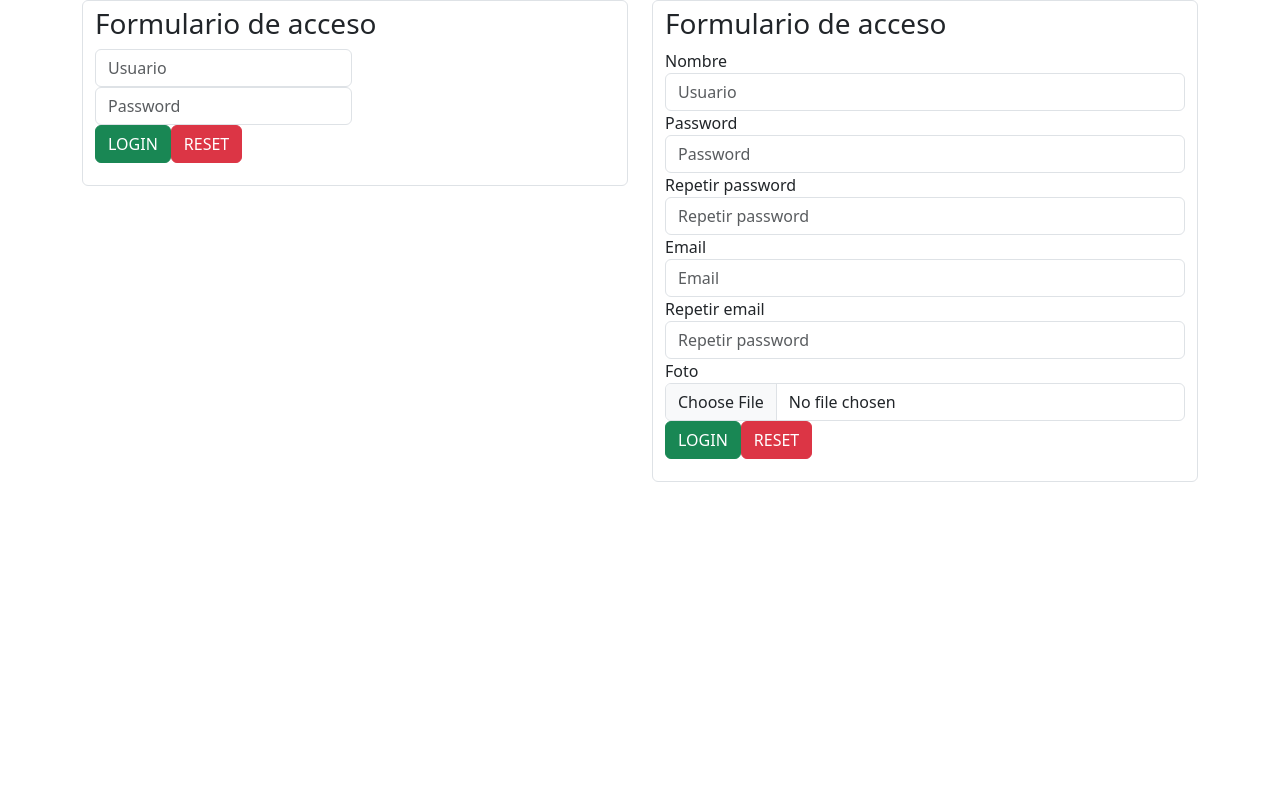
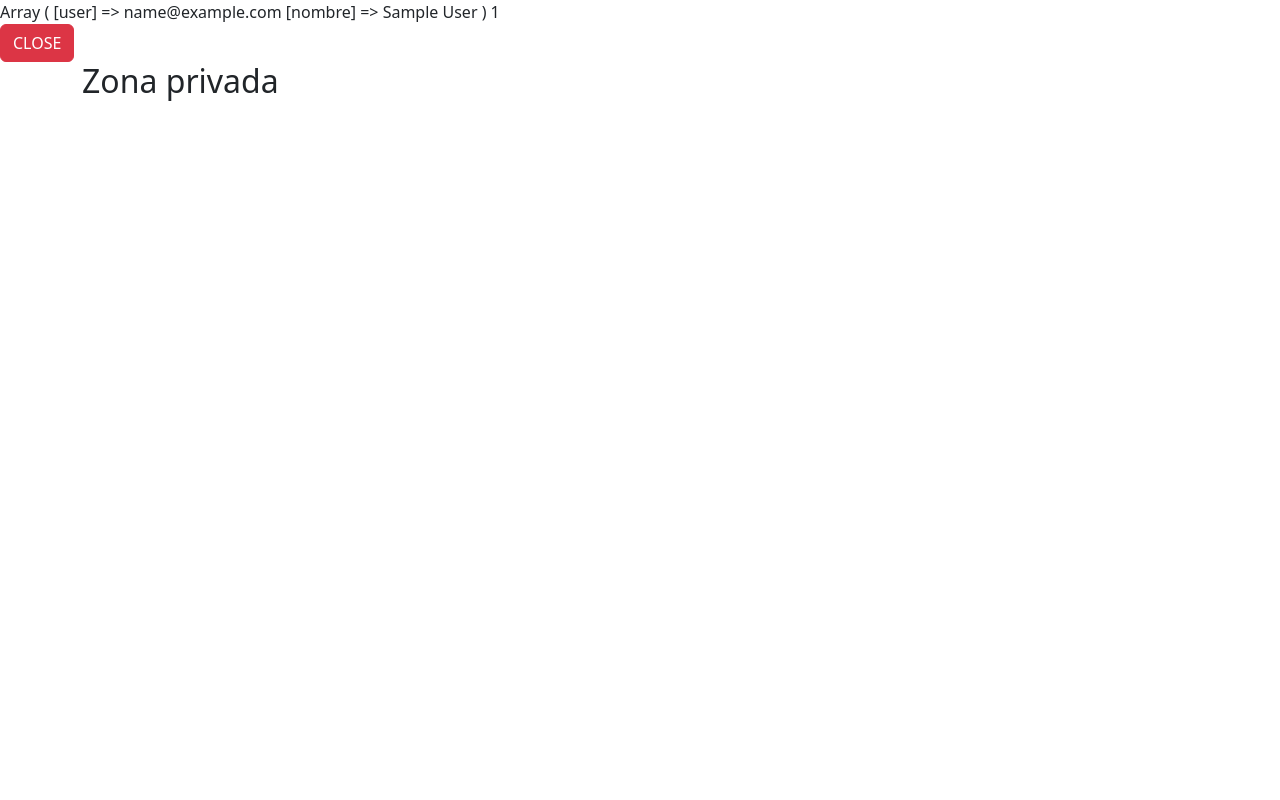
Before and after one commit to gegebe/curso-php, a PHP site: page /curso_php/index.php in a window 1280 px wide. Run offline with PHP 8.4, Linux system fonts and the light colour scheme; the visitor is signed in with stand-in values (Sample User, id 1); some libraries are stand-ins or nearby versions.

Commit message:
session start

```diff
--- a/practica12-php/mvc-crud-users/controllers/user.php
+++ b/practica12-php/mvc-crud-users/controllers/user.php
@@ -70,6 +70,9 @@
         }
     }
 
+    if($_GET){
+
+    }
 
     class Usuarios {
 
--- a/practica12-php/mvc-crud-users/index.php
+++ b/practica12-php/mvc-crud-users/index.php
@@ -4,6 +4,7 @@
     //CONTROLADOR
     require_once('controllers/user.php');
 
+    echo print_r($_SESSION);
 ?>
 
 <!DOCTYPE html>
@@ -37,7 +38,13 @@
 
             ?>
         </div>
+
         <?php
+        if(isset($_SESSION['user']) AND !empty($_SESSION['user'])){
+            // En el caso de tener una sesión abierta, pinta botón para que se pueda cerrar
+            // En la ruta href, el ? genera un GET
+            echo '<a class="btn btn-danger" href="index.php?action=CERRAR_SESSION">CLOSE</a>';
+        }
             include('views/users.php');
         ?>
         <!--bootstrap-->
--- a/practica12-php/mvc-crud-users/views/users.php
+++ b/practica12-php/mvc-crud-users/views/users.php
@@ -1,5 +1,17 @@
+<!--TODA LA VISTA ES PÚBLICA-->
 <section class="container">
     <div class="row">
+        <?php
+            if(isset($_SESSION['user']) AND !empty($_SESSION['user'])){
+
+                echo '<h2>Zona privada</h2>';
+
+            } else {
+
+
+                //Si vamos a parar al else, vemos la parte pública
+
+            ?>
             <div class="col-lg-6">
                 <!--Formulario de login-->
                 <?php
@@ -15,6 +27,13 @@
                 ?>
 
             </div>
+
+            <?php
+
+            }
+
+        ?>
+
     </div>
 </section>
 
```
Also changed, not shown: 2 other files. Lines whose indentation alone changed are shown as unchanged.
